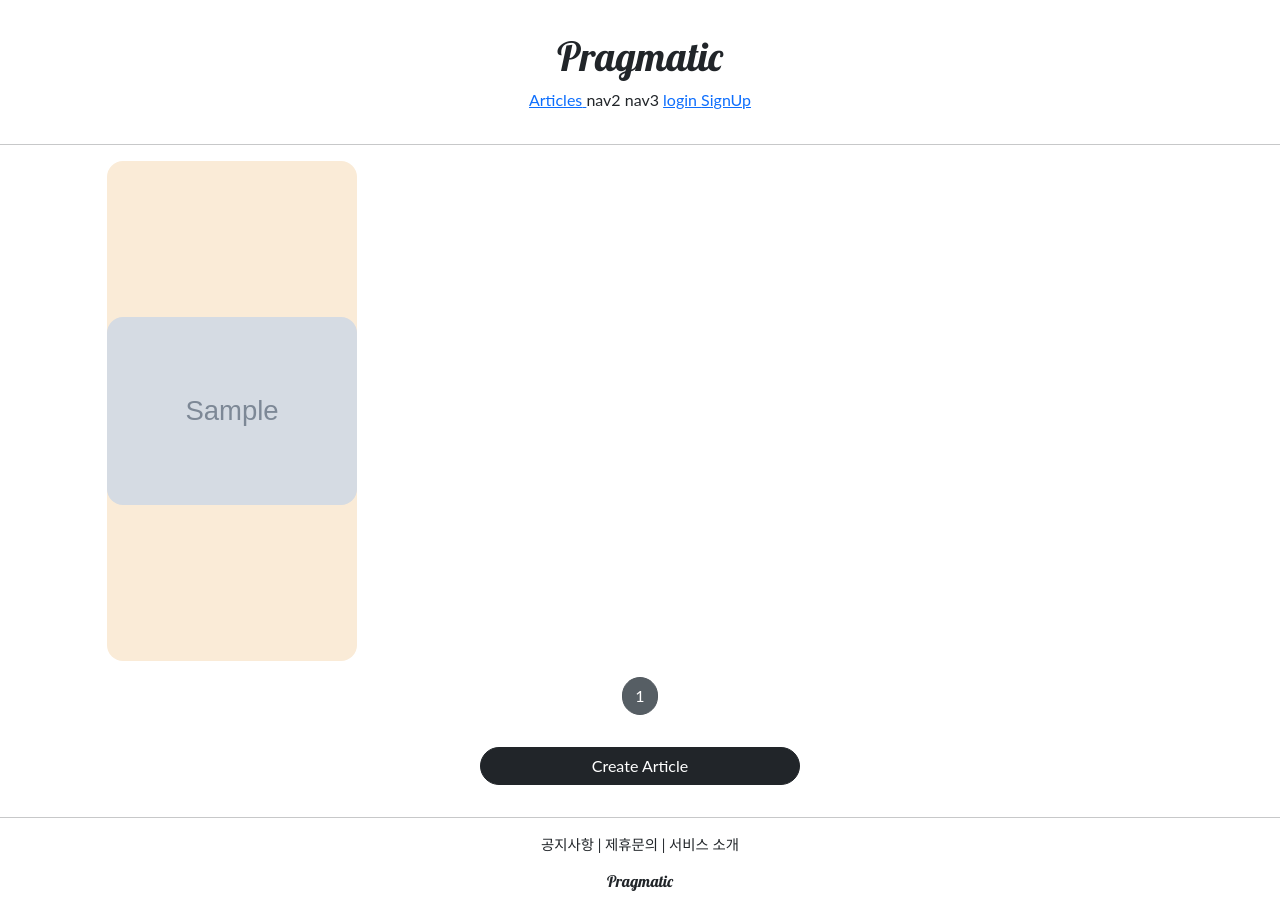
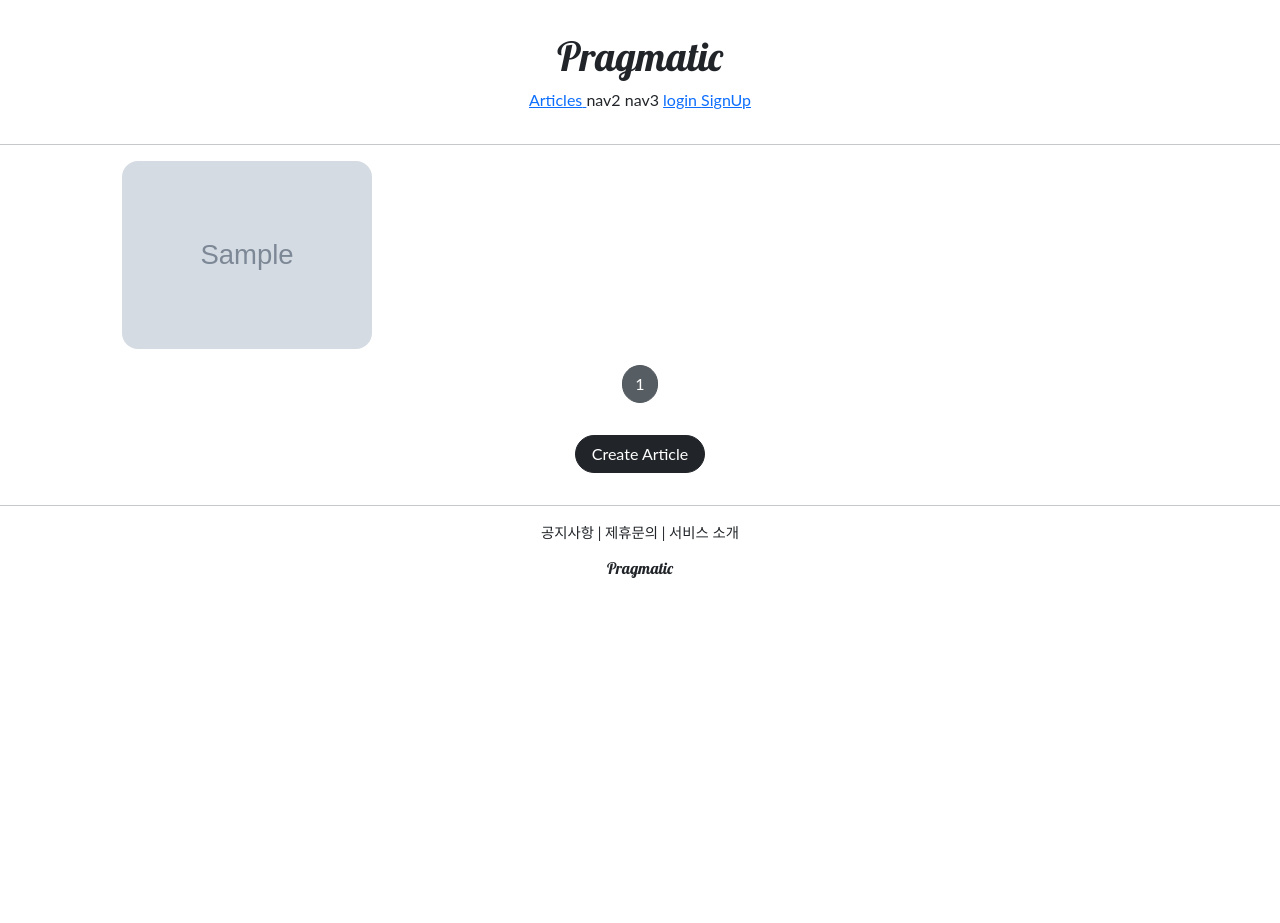
Before and after one commit to angelajlee/pragmatic, a Django app: template articleapp/templates/articleapp/list.html in a window 1280 px wide. After the commit the page ends 578 px from the top, so only its background shows below. Run offline with Django 3.2, Linux system fonts and the light colour scheme; the template is opened without the code that fills it: most values are stand-ins (such as "Sample title", 1, 10 or a date in 2020); grey boxes marked "Sample" are stand-in pictures; some libraries are stand-ins or nearby versions.

Commit message:
django course 39 commit

```diff
--- a/articleapp/templates/articleapp/list.html
+++ b/articleapp/templates/articleapp/list.html
@@ -5,13 +5,21 @@
 
 <style>
 
+    .container {
+        padding: 0;
+        margin: 0, auto;
+    }
+
+    .container a {
+        width: 45%;
+        max-width: 250px;
+    }
+
     .container div {
-      width: 250px;
-      height: 500px;
-      background-color: antiquewhite;
       display: flex;
       justify-content: center;
       align-items: center;
+
       border-radius: 1rem;
     }
 
@@ -39,7 +47,7 @@
     {% include 'snippets/pagination.html' with page_obj=page_obj %}
 
     <div style="text-align: center">
-        <a href="{% url 'articleapp:create' %}" class="btn btn-dark rounded-pill col-3 mt-3 mb-3">
+        <a href="{% url 'articleapp:create' %}" class="btn btn-dark rounded-pill mt-3 mb-3 px-3">
             Create Article
         </a>
     </div>
--- a/pragmatic/settings.py
+++ b/pragmatic/settings.py
@@ -39,7 +39,7 @@ SECRET_KEY = env('SECRET_KEY')
 # SECURITY WARNING: don't run with debug turned on in production!
 DEBUG = True
 
-ALLOWED_HOSTS = []
+ALLOWED_HOSTS = ['*'] #모든 host에 대한 허용
 
 
 # Application definition
@@ -55,7 +55,7 @@ INSTALLED_APPS = [
     "accountapp",
     "profileapp",
     "articleapp",
-    "a",
+    "commentapp",
 ]
 
 MIDDLEWARE = [
--- a/static/base.css
+++ b/static/base.css
@@ -14,3 +14,9 @@
     text-align:center;
     margin: 2rem 0;
 }
+
+@media screen and (max-width: 500px){
+    html{
+        font-size: 13px;
+    }
+}
--- a/static/js/magicgrid.js
+++ b/static/js/magicgrid.js
@@ -272,7 +272,7 @@ MagicGrid.prototype.listen = function listen () {
 let magicGrid = new MagicGrid({
   container: '.container',
   animate: true,
-  gutter: 30,
+  gutter: 12,
   static: true,
   useMin: true
 });
--- a/templates/head.html
+++ b/templates/head.html
@@ -2,6 +2,7 @@
 
 <head>
     <meta charset="UTF-8">
+    <meta name="viewport" content="width=device-width, initial-scale=1, shrink-to-ft=no">
     <title>Pragmatic</title>
 
     <!-- BOOTSTRAP LINK -->
```
